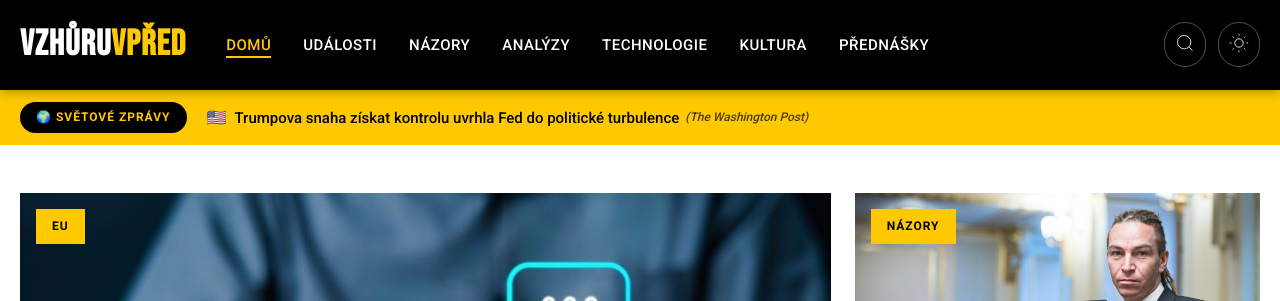
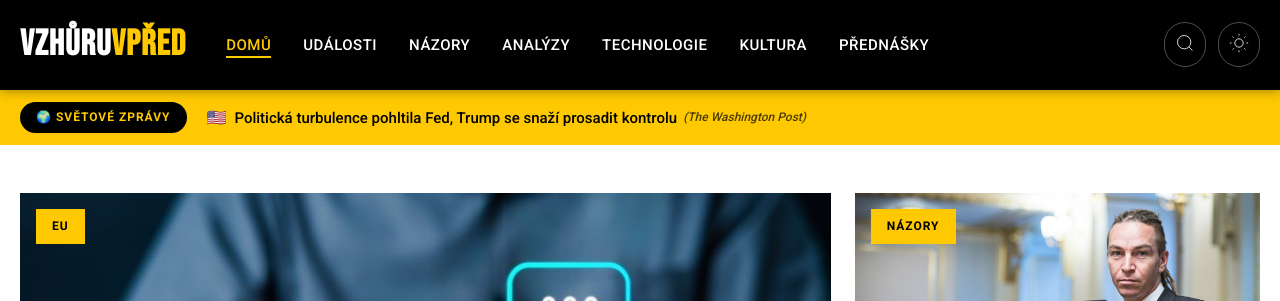
Before and after one commit to tangero/vzhuruvpred, a Jekyll site: the page built from index.html, in a window 1280 px wide and 900 px high. Shown: the top 301 px of the window. Built offline with Jekyll 4.4.1, drawn with Linux system fonts in a browser that asks for light colours; part of the change alters nothing that is shown.

Commit message:
Update world news 2025-09-15 12:40

```diff
--- a/_data/world_news.json
+++ b/_data/world_news.json
@@ -1,10 +1,10 @@
 {
-  "last_updated": "2025-09-15T11:15:12",
+  "last_updated": "2025-09-15T12:37:24",
   "articles": [
     {
       "flag": "🇬🇧",
       "country": "gb",
-      "title": "Rumunsko je druhým státem NATO, který ve svém vzdušném prostoru detekoval ruské drony",
+      "title": "Rumunsko je druhým členem NATO, který ve svém vzdušném prostoru detekoval ruské drony",
       "original_title": "Romania becomes second Nato country to detect Russian drones in airspace - BBC",
       "url": "https://www.bbc.com/news/articles/c80g7g5rmlno",
       "urlToImage": "https://ichef.bbci.co.uk/news/1024/branded_news/c439/live/a88b3800-9151-11f0-b391-6936825093bd.jpg",
@@ -15,18 +15,18 @@
     {
       "flag": "🇺🇸",
       "country": "us",
-      "title": "Trumpova snaha získat kontrolu uvrhla Fed do politické turbulence",
+      "title": "Politická turbulence pohltila Fed, Trump se snaží prosadit kontrolu",
       "original_title": "Political turbulence engulfs the Fed as Trump pushes to assert control - The Washington Post",
       "url": "https://www.washingtonpost.com/business/2025/09/14/federal-reserve-interest-rates-trump/",
       "urlToImage": "https://www.washingtonpost.com/wp-apps/imrs.php?src=https://arc-anglerfish-washpost-prod-washpost.s3.amazonaws.com/public/E5UUFYOCAW5JCZDWIR645XXTYE.JPG&w=1440",
       "source": "The Washington Post",
       "publishedAt": "2025-09-14T11:31:42Z",
-      "description": "Agresivní kroky Donalda Trumpa k přetvoření Fedu se mohou výrazně projevit na tomto týdnu plánovaném zasedání o měnové politice."
+      "description": "Agresivní kroky Donalda Trumpa k přetvoření Fedu se mohou dramaticky projevit na tomto týdnu plánovaném zasedání k měnové politice."
     },
     {
       "flag": "🌍",
       "country": "global",
-      "title": "Rubio přijel do Izraele, zatímco izraelské údery v severním Gaze sílí",
+      "title": "Rubio přijíždí do Izraele, zatímco izraelské údery v severním Gaze sílí",
       "original_title": "Rubio arrives in Israel as Israeli strikes intensify in northern Gaza - NPR",
       "url": "https://www.npr.org/2025/09/14/nx-s1-5541260/rubio-israel-gaza-qatar-strike",
       "urlToImage": "https://npr.brightspotcdn.com/dims3/default/strip/false/crop/5518x3104+0+288/resize/1400/quality/100/format/jpeg/?url=http%3A%2F%2Fnpr-brightspot.s3.amazonaws.com%2F82%2Fce%2F14173b814d3ca099843ad5fc6d27%2Fap25256623159603.jpg",
@@ -43,18 +43,18 @@
       "urlToImage": "https://ichef.bbci.co.uk/news/1024/branded_news/65e1/live/c67a2200-9141-11f0-ae3c-7750c96df4e3.jpg",
       "source": "BBC News",
       "publishedAt": "2025-09-14T08:48:42Z",
-      "description": "Sushila Karkiová uvedla, že vláda musí vyslyšet požadavky demonstrantů na „konec korupce, dobrou správu věcí veřejných a ekonomickou rovnost“."
+      "description": "Sushila Karková uvedla, že vláda musí vyslyšet požadavky demonstrantů na „konec korupce, dobrou správu věcí veřejných a ekonomickou rovnost“."
     },
     {
       "flag": "🇺🇸",
       "country": "us",
-      "title": "Vdova po Charliem Kirkovi slibuje pokračovat v jeho misi, oznámena je jeho pamětní akce",
+      "title": "Vdova po Charliem Kirkovi slibuje, že bude pokračovat v jeho misi, je oznámeno jeho připomenutí",
       "original_title": "Charlie Kirk’s widow vows to continue his mission as his memorial is announced - CNN",
       "url": "https://www.cnn.com/2025/09/14/us/charlie-erika-kirk-tribute-vigils",
       "urlToImage": "https://media.cnn.com/api/v1/images/stellar/prod/gettyimages-2234552030.jpg?c=16x9&q=w_800,c_fill",
       "source": "CNN",
       "publishedAt": "2025-09-14T08:00:05Z",
-      "description": "Arizonský sportovní stadion se chystá hostit masivní památník Charlie Kirka, zatímco vyšetřovatelé procházejí online zprávy a vyryté nábojnice při hledání motivu střelby jednoho z nejvýznamnějších ..."
+      "description": "Arizonský sportovní stadion se chystá hostit velkolepý památník Charlie Kirka, zatímco vyšetřovatelé procházejí online zprávy a ryté nábojnice při hledání motivu střelby jednoho z nejvýznamnějších ..."
     },
     {
       "flag": "🌍",
@@ -65,18 +65,18 @@
       "urlToImage": "https://dims.apnews.com/dims4/default/30a43fb/2147483647/strip/true/crop/5360x3015+0+279/resize/1440x810!/quality/90/?url=https%3A%2F%2Fassets.apnews.com%2Fd4%2F40%2Fb172868a732c6a8b59f5792e58c5%2F2b6f628e3fc14f08a7b80797c07d5fce",
       "source": "Associated Press",
       "publishedAt": "2025-09-14T05:47:00Z",
-      "description": "Čína před obchodními jednáními ve Španělsku vyslala dva údery proti americkému polovodičovému sektoru"
+      "description": "Čína zahájila vyšetřování antidumpingových opatření vůči americkým polovodičům před obchodními jednáními ve Španělsku"
     },
     {
       "flag": "🌍",
       "country": "global",
-      "title": "Turecko je na pozoru před izraelskou hrozbou po útoku na Hamás v Kataru",
+      "title": "Turecko je ve střehu před izraelskými hrozbami po útoku na Hamás v Kataru",
       "original_title": "Turkey wary of Israeli threat following airstrike on Hamas in Qatar - AP News",
       "url": "https://apnews.com/article/hamas-turkey-israel-threat-b9207ce3ca90e2364c68d1eedb20175f",
       "urlToImage": "https://dims.apnews.com/dims4/default/f663871/2147483647/strip/true/crop/8640x4860+0+450/resize/1440x810!/quality/90/?url=https%3A%2F%2Fassets.apnews.com%2F2c%2Ff6%2F74222487b40897028be84e74f999%2Fe92959470b5f4e05873627e7a04ed64c",
       "source": "Associated Press",
       "publishedAt": "2025-09-14T05:01:00Z",
-      "description": "Izraelský úder na schůzku představitelů Hamásu v Kataru vznáší nad Tureckem obavy, že by mohl být dalším cílem"
+      "description": "Izraelský úder na schůzku představitelů Hamásu v Kataru v Turecku vzbudil obavy, že by mohlo být dalším cílem"
     },
     {
       "flag": "🌍",
@@ -87,40 +87,40 @@
       "urlToImage": "https://www.rollingstone.com/wp-content/uploads/2025/09/GettyImages-2222801671-2.jpg?crop=0px%2C0px%2C1800px%2C1014px&resize=1600%2C900",
       "source": "Rolling Stone",
       "publishedAt": "2025-09-14T02:58:36Z",
-      "description": "Zach Bryan údajně přelezl plot na festivalu Born and Raised v Oklahomě, aby konfrontoval Gavina Adcocka, který tohoto zpěváka veřejně kritizoval."
+      "description": "Zach Bryan zřejmě přelezl plot na festivalu Born and Raised v Oklahomě, aby konfrontoval Gavina Adcocka, který tohoto zpěváka veřejně kritizoval."
     },
     {
       "flag": "🌍",
       "country": "global",
-      "title": "Společnosti od Delty po Office Depot trestají zaměstnance za jejich veřejné komentáře k úmrtí Charlie Kirka",
+      "title": "Společnosti od Delty po Office Depot trestají zaměstnance za veřejné komentáře k úmrtí Charlie Kirka",
       "original_title": "Companies from Delta to Office Depot are disciplining employees for their public comments on Charlie Kirk's death - Business Insider",
       "url": "https://www.businessinsider.com/charlie-kirk-microsoft-nasdaq-delta-office-depot-employees-public-comments-2025-9",
       "urlToImage": "https://i.insider.com/68c5d959183847aa39d6bc41?width=1200&format=jpeg",
       "source": "Business Insider",
       "publishedAt": "2025-09-14T01:15:00Z",
-      "description": "Zaměstnavatelé jako Microsoft a Delta se vypořádávají s pracovníky, kteří komentují Charlieho Kirka, čímž porušují firemní hodnoty."
+      "description": "Zaměstnavatelé jako Microsoft a Delta se zaměřují na zaměstnance, kteří komentují Charlie Kirka, čímž porušují firemní hodnoty."
     },
     {
       "flag": "🌍",
       "country": "global",
-      "title": "Více než 100 000 lidí se zúčastnilo v Londýně mítinku organizovaného krajně pravicovým aktivistou, došlo ke střetům",
+      "title": "Více než 100 000 lidí se zúčastnilo v Londýně mítinku pořádaného krajně pravicovým aktivistou, došlo ke střetům",
       "original_title": "Over 100,000 attend London rally organized by far-right activist, clashes break out - NPR",
       "url": "https://www.npr.org/2025/09/13/g-s1-88663/london-protest-by-far-right-activist",
       "urlToImage": "https://npr.brightspotcdn.com/dims3/default/strip/false/crop/8278x4656+0+431/resize/1400/quality/100/format/jpeg/?url=http%3A%2F%2Fnpr-brightspot.s3.amazonaws.com%2F7a%2F3e%2Fc661cb054b69b40bdfc6369ac1e6%2Fap25256469906641.jpg",
       "source": "NPR",
       "publishedAt": "2025-09-14T00:23:20Z",
-      "description": "Pochod, který zorganizoval krajně pravicový aktivista Tommy Robinson, přilákal v sobotu více než 110 tisíc lidí. Při střetech, jež vypukly, bylo zraněno nejméně 26 policistů."
+      "description": "Pochod, který organizoval krajně pravicový aktivista Tommy Robinson, přilákal v sobotu více než 110 tisíc lidí. Při střetech, které vypukly, bylo zraněno nejméně 26 policistů."
     },
     {
       "flag": "🌍",
       "country": "global",
-      "title": "Trumpova administrativa spouští pilotní program pro urychlení zavádění elektrických létajících taxi",
+      "title": "Trumpova administrativa spouští pilotní program pro urychlení zavádění elektrických létajících taxíků",
       "original_title": "Trump administration launches trial program to fast-track electric air taxis - NPR",
       "url": "https://www.npr.org/2025/09/13/nx-s1-5540722/faa-air-taxi-pilot-program",
       "urlToImage": "https://npr.brightspotcdn.com/dims3/default/strip/false/crop/1998x1124+0+0/resize/1400/quality/100/format/jpeg/?url=http%3A%2F%2Fnpr-brightspot.s3.amazonaws.com%2Fac%2F59%2F17e9bdde44fb89ad1dd0c07a1c65%2Fap24296658077207.jpg",
       "source": "NPR",
       "publishedAt": "2025-09-13T23:38:26Z",
-      "description": "FAA hledá návrhy na projekty zahrnující pilotované i bezpilotní operace se zaměřením na elektrické vzdušné taxi, známé také jako elektrická letadla pro vertikální vzlet a přistání."
+      "description": "FAA hledá návrhy projektů zahrnujících pilotované i bezpilotní operace se zaměřením na elektrické air taxi, známé také jako elektrická letadla pro vertikální vzlet a přistání."
     },
     {
       "flag": "🇬🇧",
@@ -136,13 +136,13 @@
     {
       "flag": "🇺🇸",
       "country": "us",
-      "title": "Trump žádá před zavedením amerických sankcí akci NATO proti ruské ropě",
+      "title": "Trump požaduje akci NATO proti ruské ropě před případnými americkými sankcemi",
       "original_title": "Trump demands NATO action on Russian oil before any U.S. sanctions - The Washington Post",
       "url": "https://www.washingtonpost.com/politics/2025/09/13/trump-putin-russia-sanctions/",
       "urlToImage": "https://www.washingtonpost.com/wp-apps/imrs.php?src=https://arc-anglerfish-washpost-prod-washpost.s3.amazonaws.com/public/4CA4GJM2FNVLDP2FQSCVTCMQBQ.JPG&w=1440",
       "source": "The Washington Post",
       "publishedAt": "2025-09-13T22:40:39Z",
-      "description": "Kritici uvedli, že Trumpovy výroky mohou oddálit jeho snahu přimět Putina ukončit válku na Ukrajině."
+      "description": "Kritici uvedli, že Trumpovy výroky mohou ještě oddálit jeho snahu přimět Putina ukončit válku na Ukrajině."
     },
     {
       "flag": "🌍",
@@ -158,18 +158,18 @@
     {
       "flag": "🌍",
       "country": "global",
-      "title": "Trump brání Patelovou při prověrkách vedení šéfa FBI během vyšetřování atentátu na Kirka",
+      "title": "Trump brání Patelovou kvůli kritice vedení šéfa FBI při vyšetřování atentátu na Kirka",
       "original_title": "Trump defends Patel amid scrutiny of FBI director’s leadership during Kirk assassination investigation - Politico",
       "url": "https://www.politico.com/news/2025/09/13/trump-kash-patel-investigation-00563054",
       "urlToImage": "https://www.politico.com/dims4/default/resize/1200/quality/90/format/jpg?url=https%3A%2F%2Fstatic.politico.com%2F43%2F01%2F015faab6415bbcba19c40a83683b%2Fhttps-delivery-gettyimages.com%2Fdownloads%2F2234248889",
       "source": "Politico",
       "publishedAt": "2025-09-13T18:17:53Z",
-      "description": "„Na FBI jsem velmi hrdý,“ řekl Trump."
+      "description": "„Jsem na FBI velmi hrdý,“ řekl Trump."
     },
     {
       "flag": "🌍",
       "country": "global",
-      "title": "Ruská loď Progress dorazila k ISS s 2,8 tunami nákladu",
+      "title": "Ruská nákladní loď Progress dorazila k ISS s 2,8 tunami nákladu",
       "original_title": "Russian Progress spacecraft arrives at the ISS with 2.8 tons of cargo - Space",
       "url": "https://www.space.com/space-exploration/international-space-station/russia-progress-93-spacecraft-arrives-international-space-station",
       "urlToImage": "https://cdn.mos.cms.futurecdn.net/zstZv5S4Nm7Hjf4PHffgQm.jpg",
@@ -186,18 +186,18 @@
       "urlToImage": "//www.upi.com/img/upi-fb.png",
       "source": "UPI.com",
       "publishedAt": "2025-09-13T16:35:15Z",
-      "description": "UPI přináší nejnovější zprávy z celého světa: Hlavní události, Zábava, Zdraví, Byznys, Věda a Sportovní novinky - United Press International"
+      "description": "UPI přináší nejnovější titulky z celého světa: Hlavní zprávy, Zábava, Zdraví, Podnikání, Věda a Sportovní novinky - United Press International"
     },
     {
       "flag": "🌍",
       "country": "global",
-      "title": "Spoilery! Jak film 'Downton Abbey: Grand Finale' přivádí zpět Maggie Smithovou",
+      "title": "Spoilery! Jak film 'Downton Abbey: Nová éra' přivádí zpět Maggie Smithovou",
       "original_title": "Spoilers! How 'Downton Abbey: The Grand Finale' brings Maggie Smith back - AOL.com",
       "url": "https://www.usatoday.com/story/entertainment/movies/2025/09/13/downton-abbey-movie-2025-ending-explained/86039863007/",
       "urlToImage": "https://www.usatoday.com/gcdn/authoring/authoring-images/2025/09/11/USAT/86092166007-4178-d-039-01282-rc-2.jpg?crop=4494,2529,x0,y230&width=3200&height=1801&format=pjpg&auto=webp",
       "source": "USA Today",
       "publishedAt": "2025-09-13T15:00:00Z",
-      "description": "Jak končí nový film z Downton Abbey? A mohl by v budoucnu dojít ke spojení se seriálem HBO \"Pozlacený věk\"?"
+      "description": "Jak končí nový film z Downton Abbey? A mohl by v budoucnu vzniknout crossover s „Pozlaceným věkem“ od HBO?"
     },
     {
       "flag": "🌍",
@@ -208,18 +208,18 @@
       "urlToImage": "https://photos5.appleinsider.com/gallery/65098-135891-iPhone-17-Pro-Max-display-xl.jpg",
       "source": "AppleInsider",
       "publishedAt": "2025-09-13T14:18:13Z",
-      "description": "Spuštění iPhonu 17 je v Číně obrovský úspěch, předobjednávky nových modelů lámaly prodejní rekordy na tomto obvykle turbulentním trhu."
+      "description": "Spuštění iPhonu 17 je v Číně obrovským úspěchem, předobjednávky nových modelů lámaly prodejní rekordy na tomto obvykle turbulentním trhu."
     },
     {
       "flag": "🌍",
       "country": "global",
-      "title": "Chcete se nechat očkovat proti covidu? Tady je to, co potřebujete vědět",
+      "title": "Chcete se právě teď nechat očkovat proti covidu? Tady je to, co potřebujete vědět",
       "original_title": "Trying to get a COVID vaccine right now? Here's what to know - NPR",
       "url": "https://www.npr.org/2025/09/13/nx-s1-5540088/covid-vaccine-2025-cdc-fda-guidelines",
       "urlToImage": "https://npr.brightspotcdn.com/dims3/default/strip/false/crop/1024x576+0+54/resize/1400/quality/100/format/jpeg/?url=http%3A%2F%2Fnpr-brightspot.s3.amazonaws.com%2Fc8%2F35%2F9131809442e4834487ca20c6a6f0%2Fgettyimages-1720991107.jpg",
       "source": "NPR",
       "publishedAt": "2025-09-13T11:00:00Z",
-      "description": "Pokud nejste starší 65 let nebo nemáte určité rizikové faktory, může být obtížné vakcínu získat, ale ne nutně nemožné. Zde je přehled matoucích a rychle se měnících pravidel pro její získání."
+      "description": "Pokud vám není přes 65 let nebo nemáte určité rizikové faktory, může být těžké vakcínu získat, ale ne nutně nemožné. Zde je to, co potřebujete vědět o matoucích a rychle se měnících pravidlech pro ..."
     },
     {
       "flag": "🌍",
@@ -230,7 +230,7 @@
       "urlToImage": "https://cdn.sci.news/images/2025/07/image_14074f-3I-ATLAS.jpg",
       "source": "Sci.news",
       "publishedAt": "2025-09-12T19:47:47Z",
-      "description": "Po 1I/ʻOumuamua a 2I/Borisov je 3I/ATLAS třetím potvrzeným objektem a druhou kometou z mezihvězdného prostoru."
+      "description": "Po 1I/ʻOumuamua a 2I/Borisov je 3I/ATLAS třetím potvrzeným objektem a druhou kometou z vnějšku Sluneční soustavy."
     },
     {
       "flag": "🌍",
@@ -252,7 +252,7 @@
       "urlToImage": "https://scx2.b-cdn.net/gfx/news/hires/2025/mysterious-red-dots-in.jpg",
       "source": "Phys.Org",
       "publishedAt": "2025-09-12T13:01:04Z",
-      "description": "Drobná červená tělesa zachycená teleskopem Jamese Webba nabízejí nový pohled na vznik galaxií"
+      "description": "Drobná červená tělesa objevená teleskopem Jamese Webba nabízejí nový pohled na vznik galaxií"
     }
   ]
 }
```
